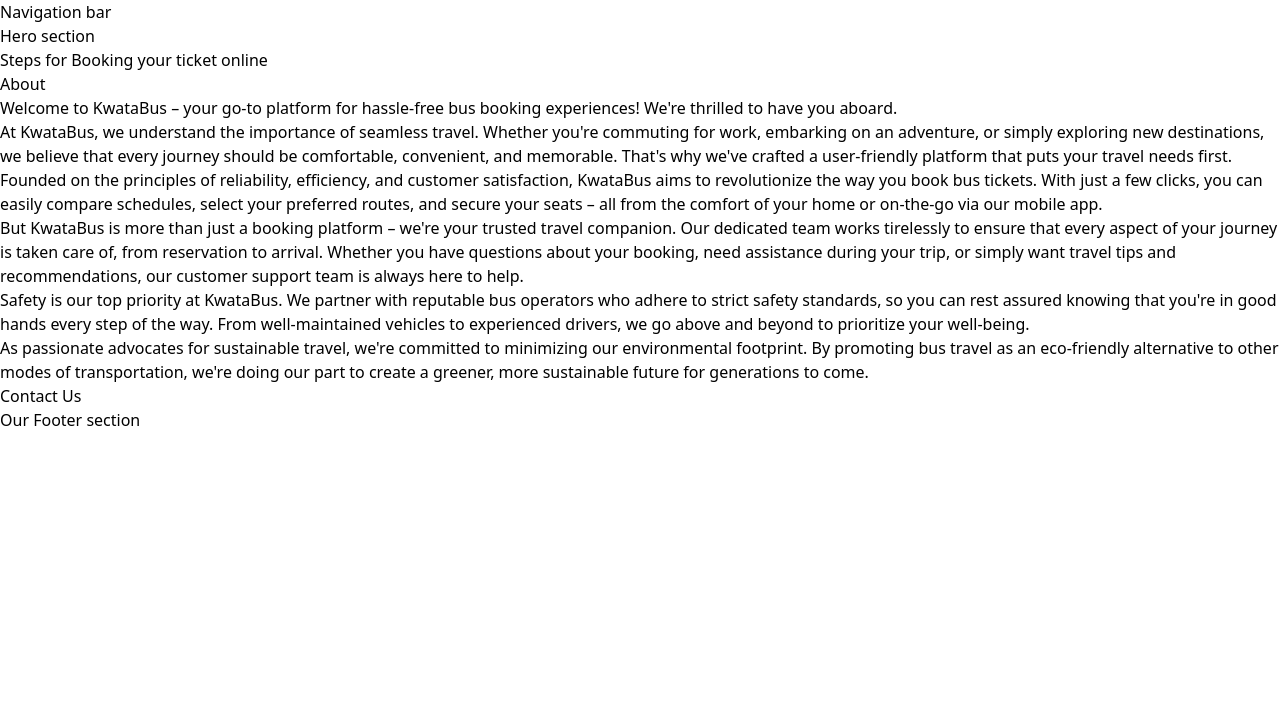
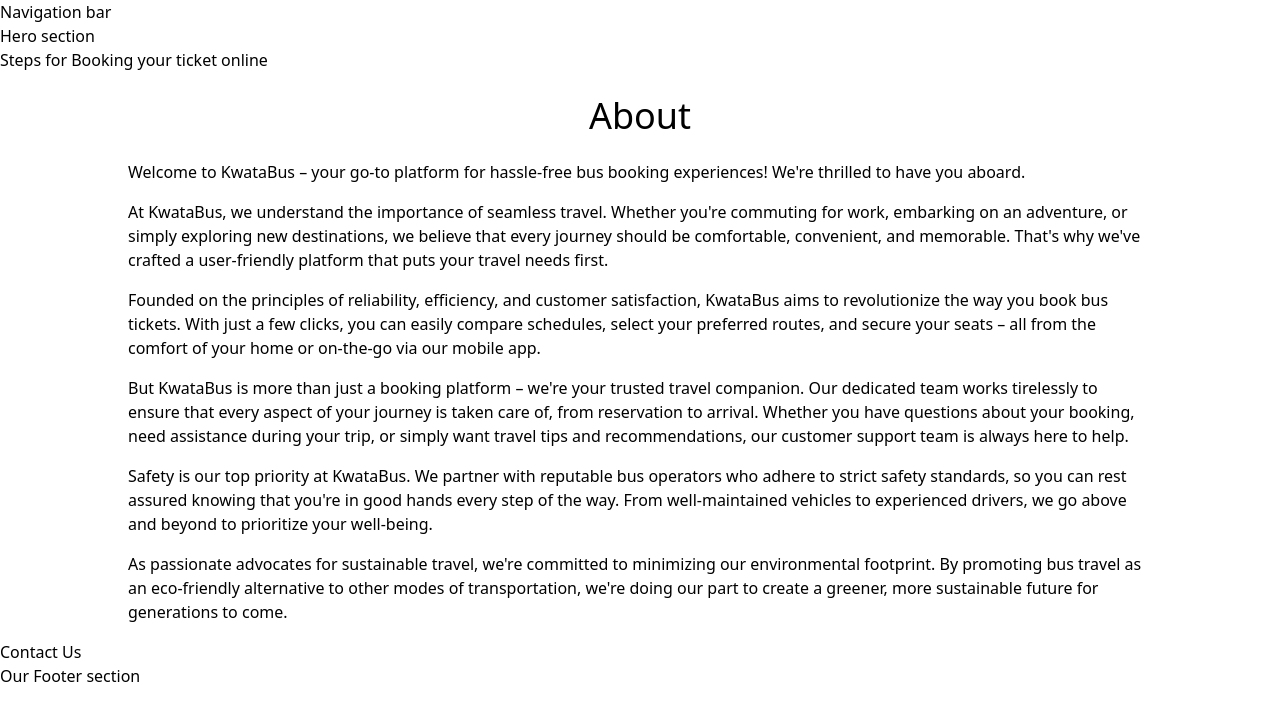
Before and after one commit to Patrickodida/KwataBus-App, a React (Vite) app: page / in a window 1280 px wide. Shown: the top 720 px of the page. Built offline with nearby package versions, Linux system fonts and the light colour scheme.

Commit message:
Add styles to the about section

```diff
--- a/src/components/About.jsx
+++ b/src/components/About.jsx
@@ -3,14 +3,14 @@ import React from "react";
 function About(){
     return (
         <div>
-            <section className="about-section">
-                <h2>About</h2>
-                <p>Welcome to KwataBus – your go-to platform for hassle-free bus booking experiences! We're thrilled to have you aboard.</p>
-                <p>At KwataBus, we understand the importance of seamless travel. Whether you're commuting for work, embarking on an adventure, or simply exploring new destinations, we believe that every journey should be comfortable, convenient, and memorable. That's why we've crafted a user-friendly platform that puts your travel needs first.</p>
-                <p>Founded on the principles of reliability, efficiency, and customer satisfaction, KwataBus aims to revolutionize the way you book bus tickets. With just a few clicks, you can easily compare schedules, select your preferred routes, and secure your seats – all from the comfort of your home or on-the-go via our mobile app.</p>
-                <p>But KwataBus is more than just a booking platform – we're your trusted travel companion. Our dedicated team works tirelessly to ensure that every aspect of your journey is taken care of, from reservation to arrival. Whether you have questions about your booking, need assistance during your trip, or simply want travel tips and recommendations, our customer support team is always here to help.</p>
-                <p>Safety is our top priority at KwataBus. We partner with reputable bus operators who adhere to strict safety standards, so you can rest assured knowing that you're in good hands every step of the way. From well-maintained vehicles to experienced drivers, we go above and beyond to prioritize your well-being.</p>
-                <p>As passionate advocates for sustainable travel, we're committed to minimizing our environmental footprint. By promoting bus travel as an eco-friendly alternative to other modes of transportation, we're doing our part to create a greener, more sustainable future for generations to come.</p>
+            <section className="about-section w-4/5 max-w-screen-xl m-auto">
+                <h2 className="text-4xl text-center my-6">About</h2>
+                <p className="mb-4 text-base">Welcome to KwataBus – your go-to platform for hassle-free bus booking experiences! We're thrilled to have you aboard.</p>
+                <p className="mb-4 text-base">At KwataBus, we understand the importance of seamless travel. Whether you're commuting for work, embarking on an adventure, or simply exploring new destinations, we believe that every journey should be comfortable, convenient, and memorable. That's why we've crafted a user-friendly platform that puts your travel needs first.</p>
+                <p className="mb-4 text-base">Founded on the principles of reliability, efficiency, and customer satisfaction, KwataBus aims to revolutionize the way you book bus tickets. With just a few clicks, you can easily compare schedules, select your preferred routes, and secure your seats – all from the comfort of your home or on-the-go via our mobile app.</p>
+                <p className="mb-4 text-base">But KwataBus is more than just a booking platform – we're your trusted travel companion. Our dedicated team works tirelessly to ensure that every aspect of your journey is taken care of, from reservation to arrival. Whether you have questions about your booking, need assistance during your trip, or simply want travel tips and recommendations, our customer support team is always here to help.</p>
+                <p className="mb-4 text-base">Safety is our top priority at KwataBus. We partner with reputable bus operators who adhere to strict safety standards, so you can rest assured knowing that you're in good hands every step of the way. From well-maintained vehicles to experienced drivers, we go above and beyond to prioritize your well-being.</p>
+                <p className="mb-4 text-base">As passionate advocates for sustainable travel, we're committed to minimizing our environmental footprint. By promoting bus travel as an eco-friendly alternative to other modes of transportation, we're doing our part to create a greener, more sustainable future for generations to come.</p>
             </section>
         </div>
     )
```
